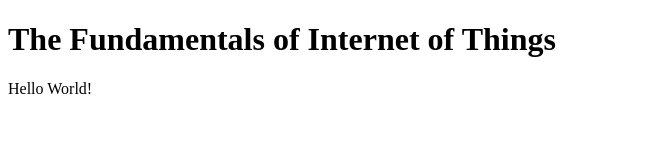
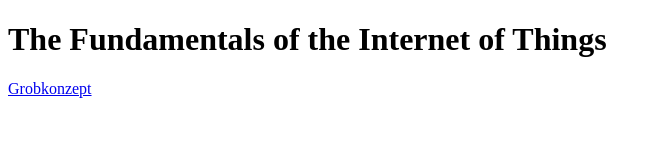
Before and after one commit to alexander-jaroch/TFunIoT, a plain HTML site: page index.html in a window 1280 px wide. Shown: the whole page, without its empty margins (0-661 px from the left). Drawn offline with Linux system fonts and the light colour scheme.

Commit message:
added rough draft of project

```diff
--- a/index.html
+++ b/index.html
@@ -5,8 +5,8 @@
     </head>
     <body>
         <h1>
-            The Fundamentals of Internet of Things
+            The Fundamentals of the Internet of Things
         </h1>
-        <p>Hello World!</p>
+        <a href="ArduinoAvengers_BatteryBrothers_Grobentwurf.pdf" target="_blank">Grobkonzept</a>
     </body>
 </html>
```
Also changed, not shown: 1 other file.
